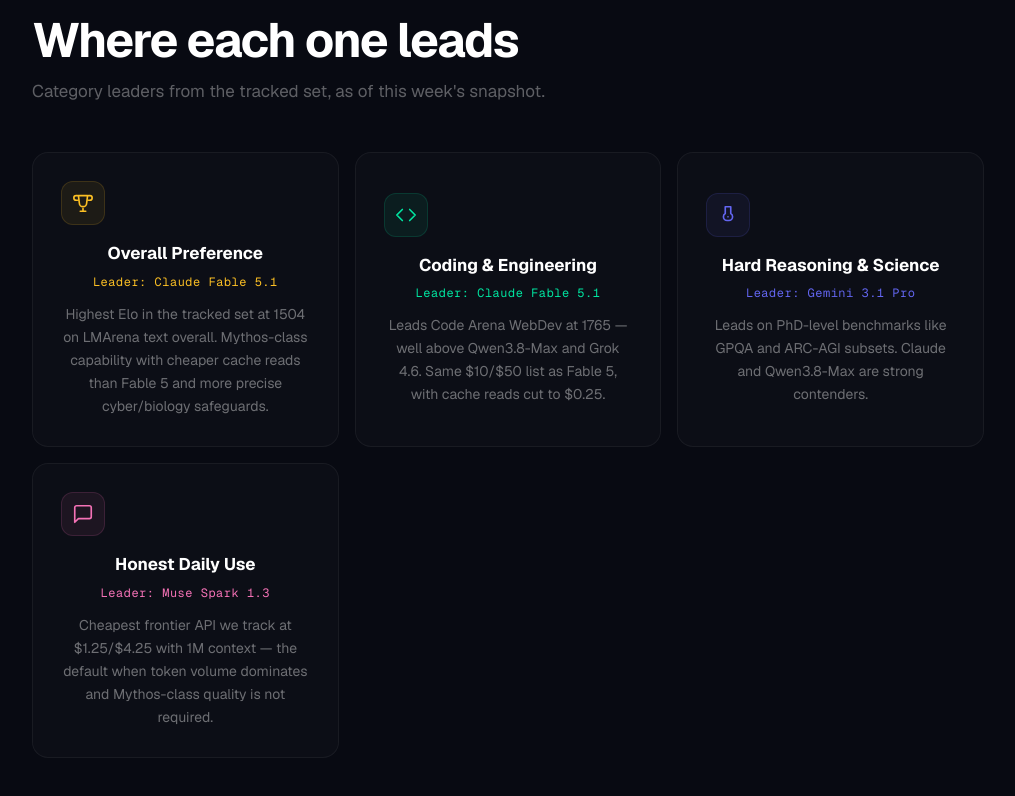
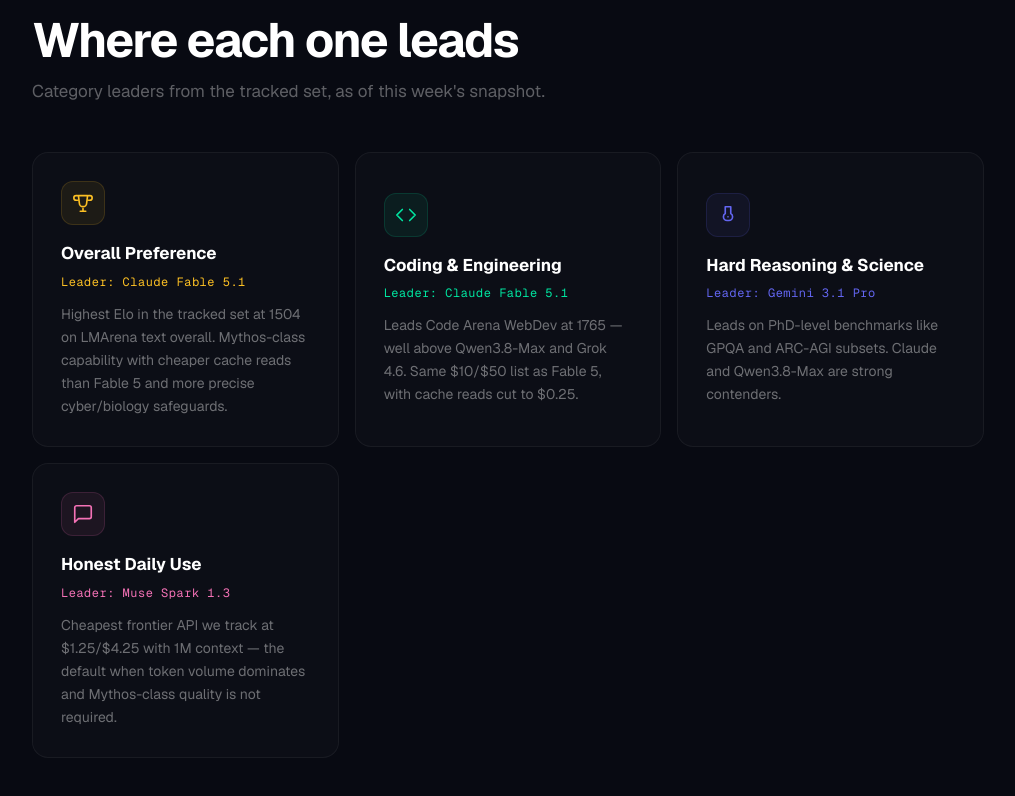
Before and after one commit to do360now/helloai, a Next.js app: page / in a window 1280 px wide. Shown: the part 4442-5238 px from the top of the page, without its empty margins (132-1147 px from the left). Built offline with nearby package versions, Linux system fonts and the light colour scheme.

Commit message:
style(home): insight cards as filter buttons

```diff
--- a/app/globals.css
+++ b/app/globals.css
@@ -652,12 +652,27 @@
 }
 
 .insight-card {
+  display: block;
+  width: 100%;
+  text-align: left;
+  font: inherit;
+  color: inherit;
+  cursor: pointer;
   padding: 28px;
   border-radius: 16px;
   background: rgba(255,255,255,0.02);
   border: 1px solid rgba(255,255,255,0.05);
   animation: fadeUp 0.5s both;
-  transition: border-color 0.3s;
+  transition: border-color 0.3s, background 0.3s, transform 0.2s;
+}
+
+.insight-card:hover {
+  transform: translateY(-2px);
+  background: rgba(255,255,255,0.04);
+}
+
+.insight-card-active {
+  background: rgba(255,255,255,0.04);
 }
 
 .category-icon {
```
